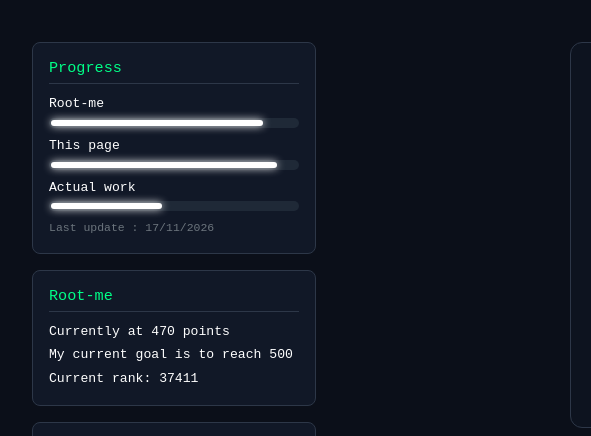
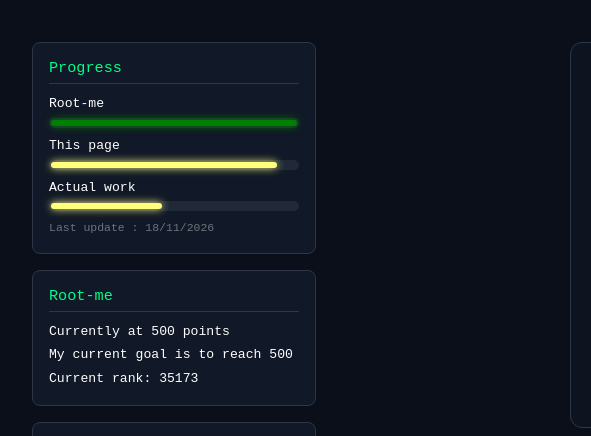
Before and after one commit to Poufpanda/infoPage, a plain HTML site: page index.html in a window 1280 px wide. Shown: the part 123-559 px from the top of the page, 4-595 px from the left. Drawn offline with nearby package versions, Linux system fonts and the light colour scheme.

Commit message:
updated some styling and updated the rootme progress

```diff
--- a/index.css
+++ b/index.css
@@ -72,10 +72,17 @@ body {
   padding: 2px;
   margin-top: 4px;
 }
+.progress-finished{
+  background-color: green;
+  height: 100%;
+  width: 100%;
+  border-radius: 20px;
+  box-shadow: 0 0 8px green;
+}
 
 .progress-value {
-  background-color: white;
+  background-color: rgb(255, 255, 125);
   height: 100%;
   border-radius: 20px;
-  box-shadow: 0 0 8px white;
+  box-shadow: 0 0 8px rgb(255, 255, 125);
 }
--- a/index.html
+++ b/index.html
@@ -23,7 +23,7 @@
                     <ul class="list-unstyled mb-2">
                         <li class="mb-2">
                             Root-me
-                            <div class="progress-custom"><div class="progress-value" style="width: 86%;"></div></div>
+                            <div class="progress-custom"><div class="progress-finished"></div></div>
                         </li>
                         <li class="mb-2">
                             This page
@@ -34,14 +34,14 @@
                             <div class="progress-custom"><div class="progress-value" style="width: 45%;"></div></div>
                         </li>
                     </ul>
-                    <p class="small text-secondary mb-0">Last update : 17/11/2026</p>
+                    <p class="small text-secondary mb-0">Last update : 18/11/2026</p>
                 </div>
 
                 <div id="progression" class="box p-3">
                     <h3>Root-me</h3>
-                    <p class="mb-1">Currently at 470 points</p>
+                    <p class="mb-1">Currently at 500 points</p>
                     <p class="mb-1">My current goal is to reach 500</p>
-                    <p class="mb-0">Current rank: 37411</p>
+                    <p class="mb-0">Current rank: 35173</p>
                 </div>
 
                 <div id="projects" class="box p-3">
```
